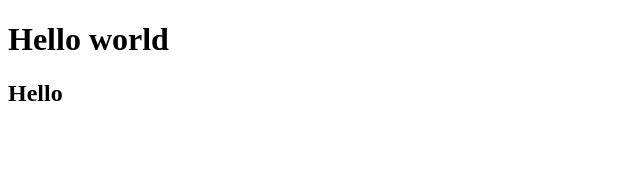
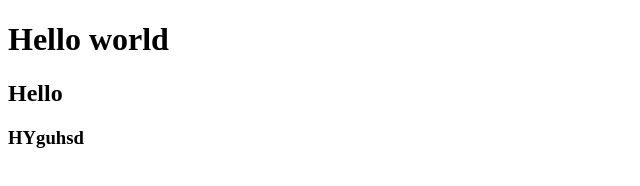
Before and after one commit to NurayJafarova/Yeni-klas-r, a plain HTML site: page index.html in a window 1280 px wide. Shown: the whole page, without its empty margins (0-640 px from the left). Drawn offline with Linux system fonts and the light colour scheme.

Commit message:
we changed it

```diff
--- a/index.html
+++ b/index.html
@@ -8,5 +8,6 @@
 <body>
     <h1>Hello world</h1>
     <h2>Hello</h2>
+    <h3>HYguhsd</h3>
 </body>
 </html>
```
